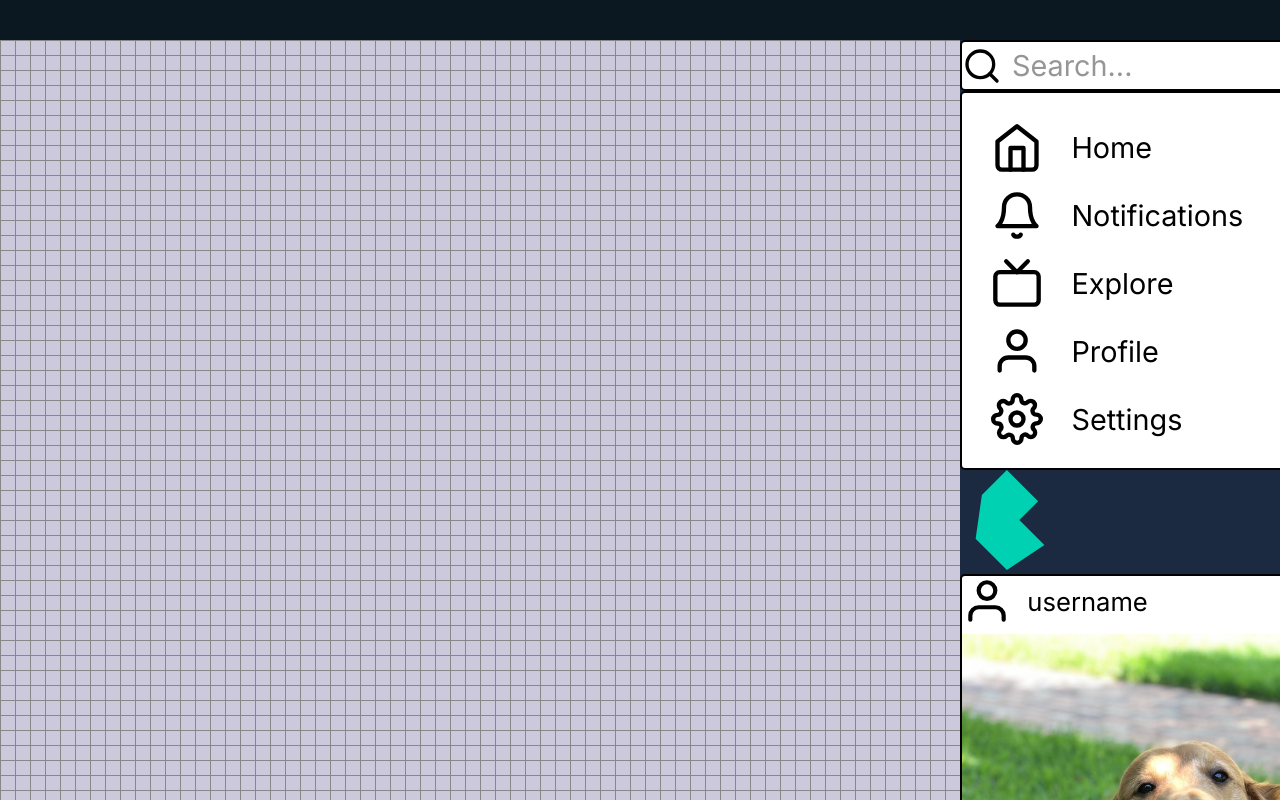
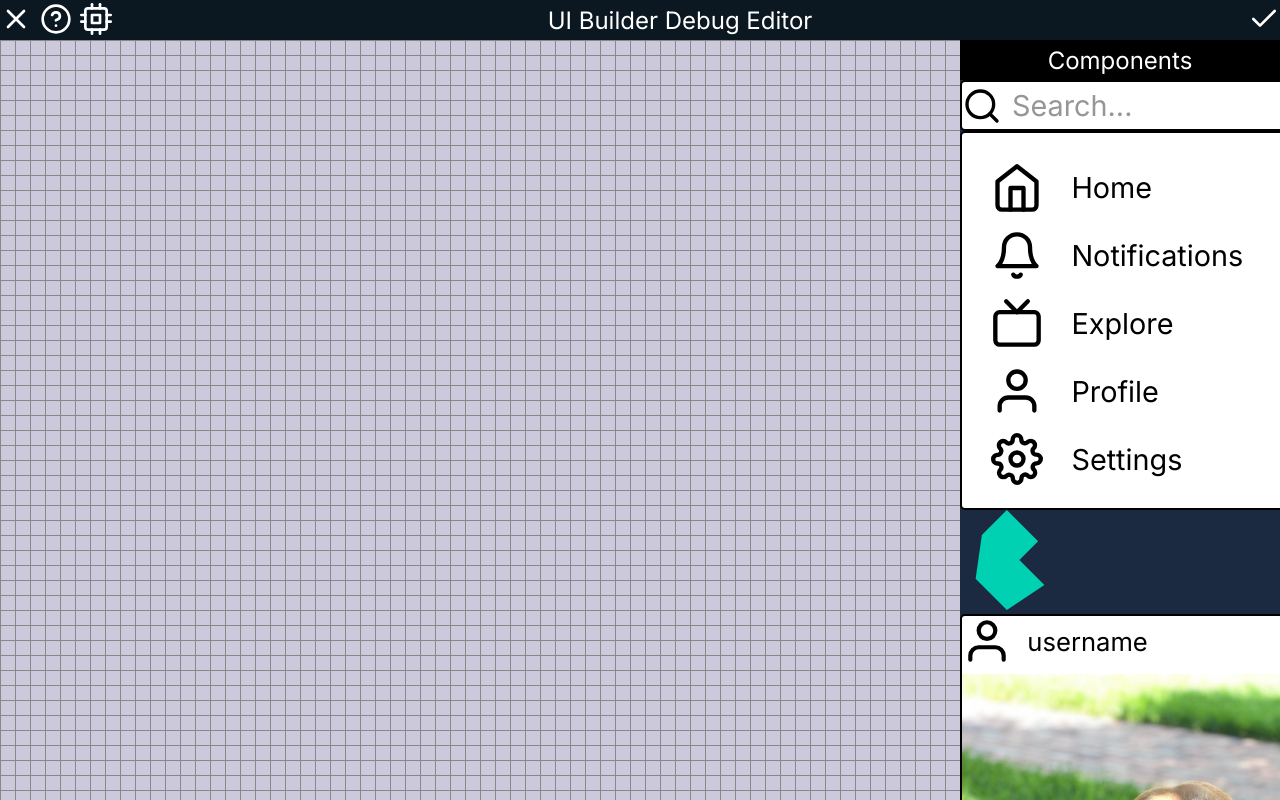
Before and after one commit to wajdialjedaani/Innovation-Labs-Usability-Education-Tool, a Next.js app in the folder usability-tool/: page /ui-builder in a window 1280 px wide. Built offline with nearby package versions, Linux system fonts and the light colour scheme.

Commit message:
dnd fixed. builder ui implemented.

```diff
--- /dev/null
+++ b/usability-tool/components/Modal.js
@@ -0,0 +1,38 @@
+// Modal.js
+
+// Takes props.toggleFunction and children.
+// user handles modal panel and children. clicking outside bounds of children will trigger toggleFunction.
+import styles from "@/styles/modal.module.scss";
+
+export default function Modal({toggleFunction, children, heading}){
+
+  const handleClick = (event) => {
+    // Check if the clicked element or its parent is the modalBody
+    if (
+      event.target === event.currentTarget ||
+      event.target.parentElement === event.currentTarget
+    ) {
+      // Perform desired action here
+      toggleFunction();
+    }
+  };
+
+  return (
+    <div className={styles.modalBody} onClick={handleClick}>
+      <div className={styles.modalContainer}>
+        <div className={styles.modalPanel}>
+          <div className={styles.modalHeading}>
+            <div className={styles.modalHeadingText}>
+              {heading}
+            </div>
+
+            <button className={styles.modalButton} title="exit" onClick={toggleFunction}>
+              <img src="/icons/x.svg" alt="exit"/>
+            </button>
+          </div>
+          {children}
+        </div>
+      </div>
+    </div>
+  )
+}
--- a/usability-tool/components/ComponentDrawer.js
+++ b/usability-tool/components/ui-builder/ComponentDrawer.js
@@ -2,8 +2,8 @@ import styles from "@/styles/UIBuilder.module.scss";
 
 import { useDroppable } from "@dnd-kit/core"
 
-import DraggableComponent from "./ui-builder/DraggableComponent"
-import BoneSelector from "./ui-builder/BoneSelector"
+import DraggableComponent from "./DraggableComponent"
+import BoneSelector from "./BoneSelector"
 
 export default function ComponentDrawer({widgets, ...props}){
   const {isOver, setNodeRef} = useDroppable({
@@ -12,9 +12,13 @@ export default function ComponentDrawer({widgets, ...props}){
 
   return (
     <div ref={setNodeRef} className={styles.componentDrawer} style={props.style}>
-      {widgets.map((widget, index) => (
+      <div className={styles.componentDrawerHeader} role="header">
+        Components
+      </div>
+
+      {widgets.drawer.map((widget, index) => (
         <DraggableComponent id={widget.id} widget={widget}>
-          <BoneSelector type={widget.bone}/>
+          <BoneSelector type={widget.bone} drawerMode={true}/>
         </DraggableComponent>
       ))}
     </div>
--- /dev/null
+++ b/usability-tool/components/ui-builder/DebugMenu.js
@@ -0,0 +1,19 @@
+// debug menu - used for measuring debug information, and creating grading source json
+
+// styles
+import styles from "@/styles/UIBuilder.module.scss";
+
+// components
+
+// utils
+import { getContextSuite } from "./UIBuilderContextProvider";
+
+export default function DebugMenu(){
+  const {downloadGridJSON} = getContextSuite();
+
+  return (
+    <div>
+      <button onClick={downloadGridJSON}>download grid json</button>
+    </div>
+  )
+}
--- a/usability-tool/components/ui-builder/Grid.js
+++ b/usability-tool/components/ui-builder/Grid.js
@@ -8,7 +8,7 @@ import BoneSelector from "./BoneSelector";
 
 export default function Grid(props){
 
-  const {gridWidgets} = getContextSuite();
+  const {widgets} = getContextSuite();
 
   const {isOver, setNodeRef} = useDroppable({
     id: 'UIBuilderGrid',
@@ -16,7 +16,7 @@ export default function Grid(props){
 
   return (
     <div ref={setNodeRef} className={styles.gridBody}>
-      {gridWidgets.length > 0 && gridWidgets.map((widget, index) => (
+      {widgets.grid.length > 0 && widgets.grid.map((widget, index) => (
         <DraggableComponent id={widget.id} widget={widget}>
           <BoneSelector type={widget.bone}/>
         </DraggableComponent>
--- /dev/null
+++ b/usability-tool/components/ui-builder/MenuBar.js
@@ -0,0 +1,73 @@
+// MenuBar.js - Component for rendering MenuBar on UIBuilder.
+// Also responsible for rendering modal windows
+
+// styles
+import styles from "@/styles/UIBuilder.module.scss";
+
+// components
+import Modal from "../Modal";
+import DebugMenu from "./DebugMenu";
+
+// utils
+import { Fragment, useState } from "react";
+
+export default function MenuBar(props){
+  const [modal, setModal] = useState(null);
+
+  function clearModal() {
+    setModal(null);
+  }
+
+  function renderModal(component, heading) {
+    setModal(
+      <Modal toggleFunction={clearModal} heading={heading}>
+        {component}
+      </Modal>
+    )
+  }
+
+  return (
+    <Fragment>
+      {modal}
+
+      <nav className={styles.menuBarContainer}>
+        <div className={styles.menuBarGroup}>
+          <Button
+            alt="exit"
+            icon="x"
+          />
+
+          <Button
+            alt="help"
+            icon="help-circle"
+          />
+
+          <Button
+            alt="debug menu"
+            icon="cpu"
+            onClick={() => {renderModal(<DebugMenu />, "debug menu")}}
+          />
+        </div>
+
+        <div className={styles.menuBarTitle} role="heading">
+          UI Builder Debug Editor
+        </div>
+
+        <div className={styles.menuBarGroup}>
+          <Button
+            alt="submit"
+            icon="check"
+          />
+        </div>
+      </nav>
+    </Fragment>
+  )
+}
+
+function Button({icon, alt, onClick}){
+  return (
+    <button className={styles.menuBarButton} role="button" alt={alt} title={alt} onClick={onClick}>
+      <img src={`icons/${icon}.svg`}/>
+    </button>
+  )
+}
--- a/usability-tool/components/ui-builder/UIBuilder.js
+++ b/usability-tool/components/ui-builder/UIBuilder.js
@@ -1,4 +1,7 @@
 "use client";
+
+// style imports
+import styles from "@/styles/UIBuilder.module.scss";
 
 // context provider import
 import { DndContext } from "@dnd-kit/core";
@@ -6,20 +9,15 @@ import UIBuilderContextProvider, {getContextSuite} from "./UIBuilderContextProvi
 
 // component imports
 import Grid from "./Grid";
-import ComponentDrawer from "../ComponentDrawer";
-import DraggableComponent from "./DraggableComponent";
+import ComponentDrawer from "./ComponentDrawer";
 import { DragOverlay } from "@dnd-kit/core";
 import BoneSelector from "./BoneSelector";
+import MenuBar from "./MenuBar";
 
 // util imports
-import { createSnapModifier } from "@dnd-kit/modifiers";
-
-// style imports
-import styles from "@/styles/UIBuilder.module.scss";
-import { useMemo, useState } from "react";
-import SearchBar from "./bones/SearchBar";
+import { restrictToWindowEdges } from "@dnd-kit/modifiers";
+import { useState } from "react";
 import { smartSnapToGrid } from "@/lib/UIBuilder/smartSnapToGrid";
-import { CSS } from "@dnd-kit/utilities";
 
 export default function UIBuilder(){
   return (
@@ -31,67 +29,63 @@ export default function UIBuilder(){
 
 
 function UIBuilderDNDContainer(props){
-  const {widgets, setWidgets, gridWidgets, setGridWidgets} = getContextSuite();
-  const [activeInfo, setActiveInfo] = useState(null);
+  const {widgets, replaceWidget} = getContextSuite();
+  const [activeWidget, setactiveWidget] = useState(null);
 
   function handleDragStart(event) {
-    const widget = widgets.find((widget) => widget.id === event.active.id);
+    // find widget. get info about it.
+    const widget = widgets.drawer.concat(widgets.grid).find(widget => widget.id === event.active.id);
 
-    setActiveInfo({
-      bone: widget.bone,
-      id: widget.id,
-      widget
+    // check if its in drawer to start.
+    const isInDrawer = widgets.drawer.some(widget => widget.id === event.active.id);
+
+    // set state accordingly
+    setactiveWidget({
+      widget,
+      isInDrawer
     });
   }
 
   // function for handling post-drag placement
   function handleDragEnd(event) {
     console.log(event);
+    console.log(event.active.rect.current.translated);
+
+    // get activeWidget for editing
+    let updatedWidget = activeWidget.widget;
 
     if (event.over.id === "UIBuilderGrid"){
-      const widget = widgets.find((widget) => widget.id === event.active.id);
+      // switching to absolute styling for final grid placement
+      updatedWidget.style = {
+        ...updatedWidget.style,
+        position: "absolute",
+        left: event.active.rect.current.translated.left,
+        top: event.active.rect.current.translated.top,
+      };
 
-      //Need to deep copy the nested style object so we can modify its properties
-      widget.style = {...widget.style};
-
-/*       if (event.over && event.over.id === 'UIBuilderGrid') {
-        //If widget is dragged over the grid, add the delta to the current position so that it sticks where it's dropped
-        const currentLeft = parseInt(widget.style.left);
-        const currentTop = parseInt(widget.style.top);
-        widget.style.left = `${currentLeft + event.delta.x}px`;
-        widget.style.top = `${currentTop + event.delta.y}px`
-      }
-      else {
-        //Otherwise, if the widget was dragged back out of the grid, reset it back to its original position in the drawer
-        widget.style.left = "0px";
-        widget.style.top = "0px";
-      } */
-
-      //widget.style.transform = CSS.Translate.toString(event.delta);
-
-/*       //Update the array and store it
-      const updatedWidgets = widgets.map((element) => {
-        // if(element.id === widget.id) return widget;
-        // return element;
-        return;
-      }); */
-
-      const updatedWidgets = widgets.filter(element => element.id !== widget.id);
-
-      const updatedGridWidgets = [...gridWidgets, widget];
-
-      setGridWidgets(updatedGridWidgets);
-      setWidgets(updatedWidgets);
+      // replace in widgets context in grid
+      replaceWidget(updatedWidget, true);
     }
 
-    setActiveInfo(null);
+    else if (event.over.id === "ComponentDrawer"){
+      updatedWidget.style = {
+        ...updatedWidget.style,
+        position: "relative",
+        left: 0,
+        top: 0,
+      };
+      // replace in widgets context in drawer
+      replaceWidget(updatedWidget, false);
+    }
+
+    setactiveWidget(null);
   }
 
   return (
     <DndContext
       onDragStart={handleDragStart}
       onDragEnd={handleDragEnd}
-      modifiers={[smartSnapToGrid]}
+      modifiers={[smartSnapToGrid, restrictToWindowEdges]}
     >
       <div aria-label="UI Builder">
         <MenuBar />
@@ -99,8 +93,8 @@ function UIBuilderDNDContainer(props){
       </div>
 
       <DragOverlay>
-        {activeInfo ? (
-          <BoneSelector type={activeInfo.bone} />
+        {activeWidget ? (
+          <BoneSelector type={activeWidget.widget.bone} />
         ) : null}
       </DragOverlay>
     </DndContext>
@@ -116,10 +110,38 @@ function UIBuilderBody(props){
   )
 }
 
-function MenuBar(props){
-  return (
-    <nav className={styles.menuBar}>
+//     if (event.over.id === "UIBuilderGrid"){
+//       const widget = widgets.find((widget) => widget.id === event.active.id);
 
-    </nav>
-  )
-}
+//       //Need to deep copy the nested style object so we can modify its properties
+//       widget.style = {...widget.style};
+
+// /*       if (event.over && event.over.id === 'UIBuilderGrid') {
+//         //If widget is dragged over the grid, add the delta to the current position so that it sticks where it's dropped
+//         const currentLeft = parseInt(widget.style.left);
+//         const currentTop = parseInt(widget.style.top);
+//         widget.style.left = `${currentLeft + event.delta.x}px`;
+//         widget.style.top = `${currentTop + event.delta.y}px`
+//       }
+//       else {
+//         //Otherwise, if the widget was dragged back out of the grid, reset it back to its original position in the drawer
+//         widget.style.left = "0px";
+//         widget.style.top = "0px";
+//       } */
+
+//       //widget.style.transform = CSS.Translate.toString(event.delta);
+
+// /*       //Update the array and store it
+//       const updatedWidgets = widgets.map((element) => {
+//         // if(element.id === widget.id) return widget;
+//         // return element;
+//         return;
+//       }); */
+
+//       const updatedWidgets = widgets.filter(element => element.id !== widget.id);
+
+//       const updatedGridWidgets = [...gridWidgets, widget];
+
+//       setGridWidgets(updatedGridWidgets);
+//       setWidgets(updatedWidgets);
+//     }
--- a/usability-tool/components/ui-builder/UIBuilderContextProvider.js
+++ b/usability-tool/components/ui-builder/UIBuilderContextProvider.js
@@ -9,7 +9,8 @@ export function getContextSuite(){
 
 //Sample array of widgets that tracks their dragging data.
 //Different "levels" can be designed by providing different lists of widgets. Needs a property to determine widget type
-const widgetData = [
+const widgetData = {
+  drawer: [
     {
       id: "0",
       bone: "searchbar",
@@ -51,7 +52,9 @@ const widgetData = [
         top: "0px", */
       },
     }
-];
+  ],
+  grid: []
+};
 
 export default function UIBuilderContextProvider(props){
 
@@ -60,22 +63,44 @@ export default function UIBuilderContextProvider(props){
   const [gridWidgets, setGridWidgets] = useState([]);
 
   const contextSuite = {
-    // general widgets
+    // general widgets accessors
     widgets,
     setWidgets: (newWidgets) => {
       setWidgets(newWidgets);
     },
 
-    // grid widgets
-    gridWidgets,
-    setGridWidgets: (newGridWidgets) => {
-      setGridWidgets(newGridWidgets);
+    // function for replacing widget in js object in the appropriate wrapper
+    replaceWidget: (newWidget, toGrid) => {
+      const widgetIdToRemove = newWidget.id;
+
+      // remove widget from both drawer and grid
+      const updatedDrawer = widgets.drawer.filter(widget => widget.id !== widgetIdToRemove);
+      const updatedGrid = widgets.grid.filter(widget => widget.id !== widgetIdToRemove);
+
+      // push widget to appropriate array in widgets
+      if (toGrid) {
+        updatedGrid.push(newWidget);
+      }
+      else {
+        updatedDrawer.push(newWidget);
+      }
+
+      // update state
+      setWidgets(
+        {
+          drawer: updatedDrawer,
+          grid: updatedGrid
+        }
+      );
+
+    },
+
+    downloadGridJSON: () => {
+      const date = new Date();
+      const dateDisp = `${date.getDate()}-${date.getMonth()}-${date.getFullYear()}-${date.getHours()}${date.getMinutes()}${date.getSeconds()}`;
+      downloadJSON(widgets.grid, `grid-${dateDisp}`);
     }
   }
-
-  useEffect(() => {
-    console.log(gridWidgets);
-  }, [gridWidgets]);
 
   return (
     <ContextSuite.Provider value={contextSuite}>
@@ -83,3 +108,24 @@ export default function UIBuilderContextProvider(props){
     </ContextSuite.Provider>
   )
 }
+
+function downloadJSON(object, filename){
+  const jsonData = JSON.stringify(object, null, 2); // Convert object to JSON string
+
+  const blob = new Blob([jsonData], { type: 'application/json' }); // Create a Blob
+
+  const url = URL.createObjectURL(blob); // Create an object URL from the Blob
+
+  // Create a link element
+  const link = document.createElement('a');
+  link.href = url;
+  link.download = `${filename}.json`; // Set the file name
+
+  // Trigger the download
+  document.body.appendChild(link);
+  link.click();
+
+  // Clean up
+  document.body.removeChild(link);
+  URL.revokeObjectURL(url);
+}
--- a/usability-tool/lib/UIBuilder/smartSnapToGrid.js
+++ b/usability-tool/lib/UIBuilder/smartSnapToGrid.js
@@ -1,6 +1,6 @@
 export function smartSnapToGrid(args) {
 
-  const gridSize = 50;
+  const gridSize = 5;
   const {transform} = args;
 
   //console.log(transform);
--- a/usability-tool/styles/UIBuilder.module.scss
+++ b/usability-tool/styles/UIBuilder.module.scss
@@ -3,11 +3,43 @@
 $gridSize: 15px;
 $gridColor: #888888;
 
-.menuBar {
+// menu bar stylings
+.menuBarContainer {
   background-color: $darkest;
 
   width: 100vw;
   height: 5vh;
+
+  display: flex;
+  color: white;
+  justify-content: space-between;
+  align-items: center;
+}
+
+.menuBarTitle {
+  font-size: 3vh;
+  user-select: none;
+}
+
+.menuBarButton {
+  appearance: none;
+  background-color: transparent;
+  border: none;
+  padding: 0;
+  margin: 0;
+  cursor: pointer;
+}
+
+.menuBarButton img {
+  justify-content: center;
+  height: 4vh;
+  width: auto;
+  filter: $whiteSvg;
+}
+
+.menuBarGroup {
+  display: flex;
+  gap: 0.5em;
 }
 
 .builderBody {
@@ -15,6 +47,7 @@ $gridColor: #888888;
   flex-direction: row;
 }
 
+// grid
 .gridBody {
   height: 95vh;
   width: 75vw;
@@ -40,10 +73,29 @@ $gridColor: #888888;
   background-size: $gridSize $gridSize;
 }
 
+// component drawer stuff
 .componentDrawer {
   height: 95vh;
   width: 25vw;
 
   background-color: $dark;
   overflow-y: auto;
+  overflow-x: hidden;
 }
+
+.componentDrawerHeader {
+  height: 5vh;
+  background-color: $black;
+  color: white;
+
+  font-size: 3vh;
+
+  display: flex;
+  justify-content: center;
+  align-items: center;
+
+  position: sticky;
+  top: 0;
+
+  user-select: none;
+}
--- a/usability-tool/styles/mixins/colorscheme.scss
+++ b/usability-tool/styles/mixins/colorscheme.scss
@@ -3,3 +3,5 @@ $darkest: #0C1821;
 $dark: #1B2A41;
 $top: #324A5F;
 $white: #CCC9DC;
+
+$whiteSvg: invert(99%) sepia(5%) saturate(737%) hue-rotate(171deg) brightness(118%) contrast(100%);
--- /dev/null
+++ b/usability-tool/styles/modal.module.scss
@@ -0,0 +1,67 @@
+@use './mixins/colorscheme.scss' as *;
+
+
+.modalBody {
+  display: flex;
+  align-items: center;
+  justify-content: center;
+  position: fixed;
+  padding: 0;
+  margin: 0;
+  left: 0;
+  right: 0;
+  bottom: 0;
+  top: 0;
+  background-color: rgba(0, 0, 0, 0.4);
+  /* width: 100%;
+  height: 100%; */
+/*   justify-content: center;
+  align-items: center; */
+  z-index: 9999;
+  animation: fadeIn 0.1s ease-in-out;
+}
+
+.modalContainer {
+  margin-top: 8px;
+}
+
+.modalHeading {
+  display: flex;
+  justify-content: space-between;
+
+  align-items: center;
+}
+
+.modalHeadingText {
+  font-size: 2.5vh;
+}
+
+.modalPanel {
+  background-color: $top;
+  padding: 1em;
+  color: white;
+  width: 20vw;
+}
+
+.modalButton {
+  appearance: none;
+  background-color: transparent;
+  border: none;
+  padding: 0;
+  margin: 0;
+
+  cursor: pointer;
+}
+
+.modalButton img {
+  filter: $whiteSvg;
+}
+
+@keyframes fadeIn {
+  0% {
+    opacity: 0;
+  }
+  100% {
+    opacity: 1;
+  }
+}
```
Lines whose indentation alone changed are shown as unchanged.
